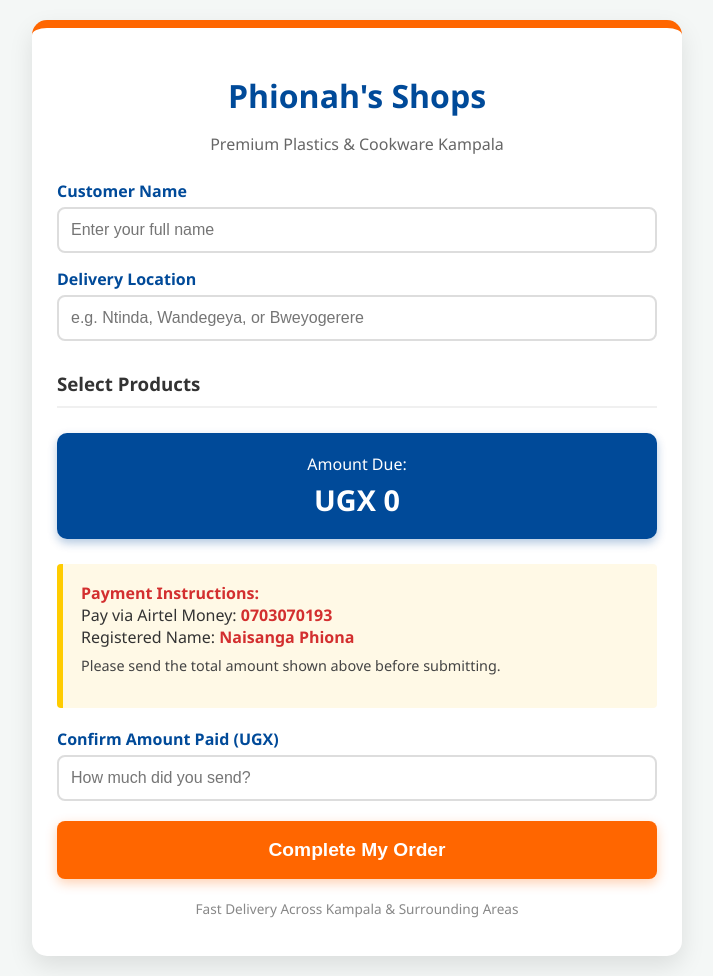
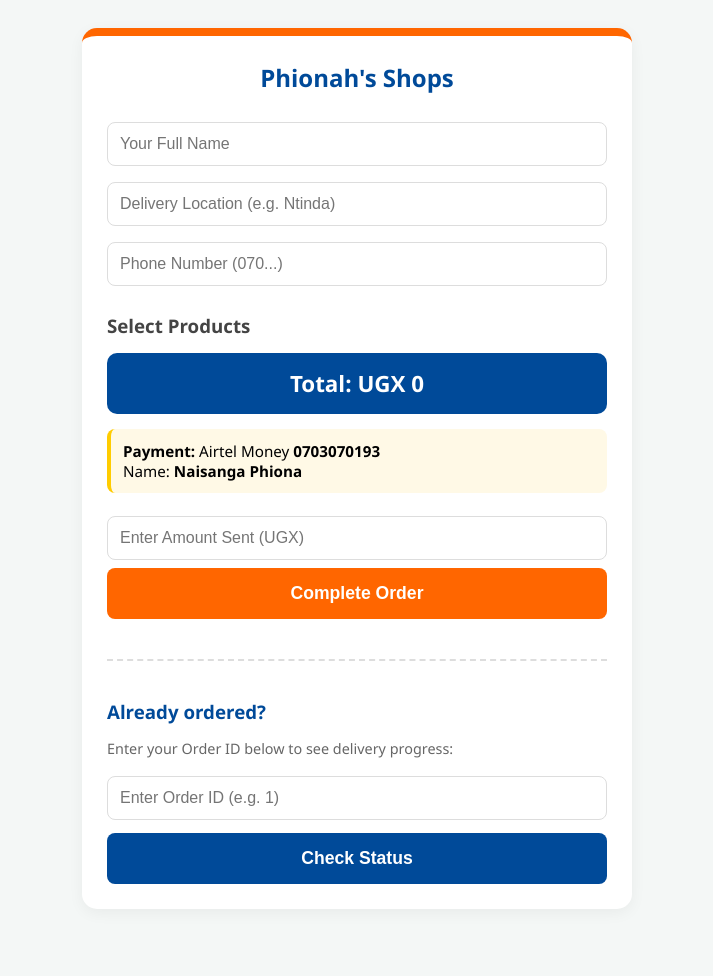
Before and after one commit to FAR-ANALYST/phionah-plastics, a Flask app: page / in a window 1280 px wide. Shown: the whole page, without its empty margins (283-996 px from the left). After the commit the page ends 884 px from the top, so only its background shows below. Run offline with Flask 3, Linux system fonts and the light colour scheme; data that the repository does not hold is empty.

Commit message:
Update index.html

```diff
--- a/templates/index.html
+++ b/templates/index.html
@@ -5,193 +5,86 @@
     <meta name="viewport" content="width=device-width, initial-scale=1.0">
     <title>Phionah's Shops Kampala</title>
     <style>
-        :root {
-            --primary-orange: #ff6600;
-            --secondary-blue: #004a99;
-            --bg-light: #f4f7f6;
-            --white: #ffffff;
-        }
-        body {
-            font-family: 'Segoe UI', Tahoma, Geneva, Verdana, sans-serif;
-            background-color: var(--bg-light);
-            margin: 0;
-            padding: 20px;
-            color: #333;
-        }
-        .container {
-            max-width: 600px;
-            margin: auto;
-            background: var(--white);
-            padding: 25px;
-            border-radius: 15px;
-            box-shadow: 0 10px 25px rgba(0,0,0,0.1);
-            border-top: 8px solid var(--primary-orange);
-        }
-        h1 {
-            color: var(--secondary-blue);
-            text-align: center;
-            margin-bottom: 5px;
-        }
-        .subtitle {
-            text-align: center;
-            color: #666;
-            margin-bottom: 25px;
-        }
-        label {
-            font-weight: bold;
-            display: block;
-            margin-top: 15px;
-            color: var(--secondary-blue);
-        }
-        input[type="text"], input[type="number"] {
-            padding: 12px;
-            border: 2px solid #ddd;
-            border-radius: 8px;
-            width: 100%;
-            box-sizing: border-box;
-            margin-top: 5px;
-            font-size: 16px;
-        }
-        .product-card {
-            display: flex;
-            align-items: center;
-            background: #fff;
-            border: 1px solid #eee;
-            border-radius: 10px;
-            padding: 15px;
-            margin-bottom: 15px;
-            transition: transform 0.2s, border-color 0.2s;
-        }
-        .product-card:hover {
-            transform: scale(1.01);
-            border-color: var(--primary-orange);
-        }
-        .product-card img {
-            width: 80px;
-            height: 80px;
-            object-fit: cover;
-            border-radius: 8px;
-            margin-right: 15px;
-            background: #f9f9f9;
-        }
-        .product-info { flex-grow: 1; }
-        .product-name { font-weight: bold; font-size: 1.1em; color: #222; }
-        .product-price { color: var(--primary-orange); font-weight: bold; font-size: 1.05em; }
+        :root { --orange: #ff6600; --blue: #004a99; --bg: #f4f7f6; }
+        body { font-family: 'Segoe UI', sans-serif; background: var(--bg); padding: 20px; }
+        .container { max-width: 500px; margin: auto; background: white; padding: 25px; border-radius: 15px; border-top: 8px solid var(--orange); box-shadow: 0 4px 15px rgba(0,0,0,0.05); }
+        input { width: 100%; padding: 12px; margin: 8px 0; border: 1px solid #ddd; border-radius: 8px; box-sizing: border-box; font-size: 16px; }
 
-        .qty-input {
-            width: 70px !important;
-            text-align: center;
-            border: 2px solid var(--secondary-blue) !important;
-        }
+        .product-card { display: flex; align-items: center; border: 1px solid #eee; padding: 10px; margin-bottom: 10px; border-radius: 10px; }
+        .product-card img { width: 70px; height: 70px; border-radius: 5px; cursor: zoom-in; margin-right: 15px; border: 1px solid #f0f0f0; }
+        .total-box { background: var(--blue); color: white; text-align: center; padding: 15px; border-radius: 10px; margin: 15px 0; font-size: 1.4em; font-weight: bold; }
 
-        .total-box {
-            background: var(--secondary-blue);
-            color: white;
-            padding: 20px;
-            border-radius: 10px;
-            text-align: center;
-            margin: 25px 0;
-            box-shadow: 0 4px 10px rgba(0,74,153,0.3);
-        }
-        #grand-total { font-size: 1.8em; font-weight: bold; display: block; margin-top: 5px; }
+        .track-section { margin-top: 40px; padding-top: 20px; border-top: 2px dashed #ddd; }
+        .track-btn { background: var(--blue); margin-top: 5px; }
 
-        .payment-info {
-            background: #fff9e6;
-            padding: 18px;
-            border-left: 6px solid #ffcc00;
-            margin-bottom: 20px;
-            border-radius: 4px;
-        }
-        .payment-info strong { color: #d32f2f; }
+        button { background: var(--orange); color: white; border: none; padding: 15px; width: 100%; border-radius: 8px; font-weight: bold; font-size: 1.1em; cursor: pointer; transition: 0.2s; }
+        button:hover { opacity: 0.9; }
 
-        button {
-            background: var(--primary-orange);
-            color: white;
-            border: none;
-            padding: 18px;
-            width: 100%;
-            border-radius: 8px;
-            font-size: 1.2em;
-            font-weight: bold;
-            cursor: pointer;
-            transition: background 0.2s;
-            box-shadow: 0 4px 12px rgba(255,102,0,0.3);
-        }
-        button:hover { background: #e65c00; }
-
-        .footer-note {
-            text-align: center;
-            font-size: 0.85em;
-            color: #888;
-            margin-top: 20px;
-        }
+        #imageModal { display: none; position: fixed; z-index: 999; left: 0; top: 0; width: 100%; height: 100%; background: rgba(0,0,0,0.9); justify-content: center; align-items: center; }
+        #imageModal img { max-width: 90%; max-height: 80%; border-radius: 10px; }
     </style>
 </head>
 <body>
 
 <div class="container">
-    <h1>Phionah's Shops</h1>
-    <p class="subtitle">Premium Plastics & Cookware Kampala</p>
+    <h2 style="text-align: center; color: var(--blue); margin-top: 0;">Phionah's Shops</h2>
 
-    <form action="/place_order" method="POST" id="orderForm">
-        <label for="username">Customer Name</label>
-        <input type="text" id="username" name="username" placeholder="Enter your full name" required>
+    <form action="/place_order" method="POST">
+        <input type="text" name="username" placeholder="Your Full Name" required>
+        <input type="text" name="location" placeholder="Delivery Location (e.g. Ntinda)" required>
+        <input type="tel" name="phone" placeholder="Phone Number (070...)" required>
 
-        <label for="location">Delivery Location</label>
-        <input type="text" id="location" name="location" placeholder="e.g. Ntinda, Wandegeya, or Bweyogerere" required>
-
-        <h3 style="margin-top:30px; border-bottom: 2px solid #f0f0f0; padding-bottom: 10px;">Select Products</h3>
-
+        <h3 style="margin-bottom: 10px; color: #444;">Select Products</h3>
         {% for p in products %}
         <div class="product-card">
-            <img src="{{ url_for('static', filename='images/' + p.image_url) }}" alt="{{ p.name }}">
-            <div class="product-info">
-                <div class="product-name">{{ p.name }}</div>
-                <div class="product-price" data-price="{{ p.price }}">UGX {{ "{:,}".format(p.price) }}</div>
+            <img src="{{ url_for('static', filename='images/' + p.image_url) }}" onclick="openModal(this.src)" title="Tap to zoom">
+            <div style="flex-grow: 1;">
+                <div style="font-weight: bold;">{{ p.name }}</div>
+                <div class="price" data-price="{{ p.price }}" style="color: var(--orange);">UGX {{ "{:,}".format(p.price) }}</div>
             </div>
-            <div>
-                <input type="number" name="qty_{{ p.id }}" class="qty-input"
-                       value="0" min="0" oninput="calculateTotal()">
-            </div>
+            <input type="number" name="qty_{{ p.id }}" value="0" min="0" style="width: 65px; border-color: var(--blue);" oninput="updateTotal()">
         </div>
         {% endfor %}
 
-        <div class="total-box">
-            Amount Due:
-            <span id="grand-total">UGX 0</span>
+        <div class="total-box">Total: <span id="display-total">UGX 0</span></div>
+
+        <div style="background: #fff9e6; padding: 12px; border-radius: 8px; margin-bottom: 15px; border-left: 4px solid #ffcc00; font-size: 0.95em;">
+            <strong>Payment:</strong> Airtel Money <strong>0703070193</strong><br>
+            Name: <strong>Naisanga Phiona</strong>
         </div>
-
-        <div class="payment-info">
-            <strong>Payment Instructions:</strong><br>
-            Pay via Airtel Money: <strong>0703070193</strong><br>
-            Registered Name: <strong>Naisanga Phiona</strong><br>
-            <p style="font-size: 0.9em; margin-top: 8px; color: #444;">Please send the total amount shown above before submitting.</p>
-        </div>
-
-        <label for="amount_paid">Confirm Amount Paid (UGX)</label>
-        <input type="number" id="amount_paid" name="amount_paid" placeholder="How much did you send?" required>
-
-        <button type="submit" style="margin-top: 20px;">Complete My Order</button>
+        <input type="number" name="amount_paid" placeholder="Enter Amount Sent (UGX)" required>
+        <button type="submit">Complete Order</button>
     </form>
 
-    <p class="footer-note">Fast Delivery Across Kampala & Surrounding Areas</p>
+    <div class="track-section">
+        <h3 style="color: var(--blue); margin-bottom: 10px;">Already ordered?</h3>
+        <p style="font-size: 0.9em; color: #666; margin-bottom: 10px;">Enter your Order ID below to see delivery progress:</p>
+        <form action="/track" method="POST">
+            <input type="number" name="order_id" placeholder="Enter Order ID (e.g. 1)" required>
+            <button type="submit" class="track-btn">Check Status</button>
+        </form>
+    </div>
+</div>
+
+<div id="imageModal" onclick="this.style.display='none'">
+    <img id="modalImg">
+    <p style="color: white; position: absolute; bottom: 30px;">Tap anywhere to close</p>
 </div>
 
 <script>
-    function calculateTotal() {
+    function openModal(src) {
+        document.getElementById('modalImg').src = src;
+        document.getElementById('imageModal').style.display = 'flex';
+    }
+    function updateTotal() {
         let total = 0;
-        const priceElements = document.querySelectorAll('.product-price');
-
-        priceElements.forEach(el => {
-            const price = parseInt(el.getAttribute('data-price'));
-            const qtyInput = el.closest('.product-card').querySelector('.qty-input');
-            const qty = parseInt(qtyInput.value) || 0;
+        document.querySelectorAll('.product-card').forEach(card => {
+            const price = parseInt(card.querySelector('.price').getAttribute('data-price'));
+            const qty = parseInt(card.querySelector('input[type="number"]').value) || 0;
             total += (price * qty);
         });
-
-        document.getElementById('grand-total').innerText = "UGX " + total.toLocaleString();
+        document.getElementById('display-total').innerText = "UGX " + total.toLocaleString();
     }
 </script>
-
 </body>
 </html>
```
